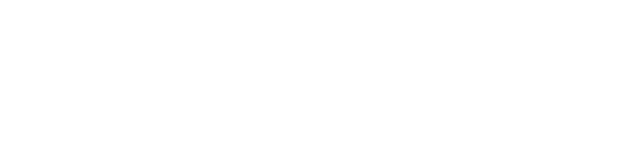
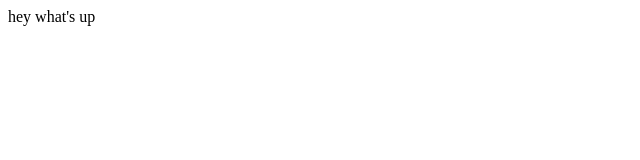
Before and after one commit to WVCS/website-jenna0600, a plain HTML site: page index.html in a window 1280 px wide. Shown: the whole page, without its empty margins (0-640 px from the left). Drawn offline with Linux system fonts and the light colour scheme.

Commit message:
Update index.html

```diff
--- a/index.html
+++ b/index.html
@@ -1,7 +1,7 @@
 <html>
 
 
-
+hey what's up
 
 
 
```
